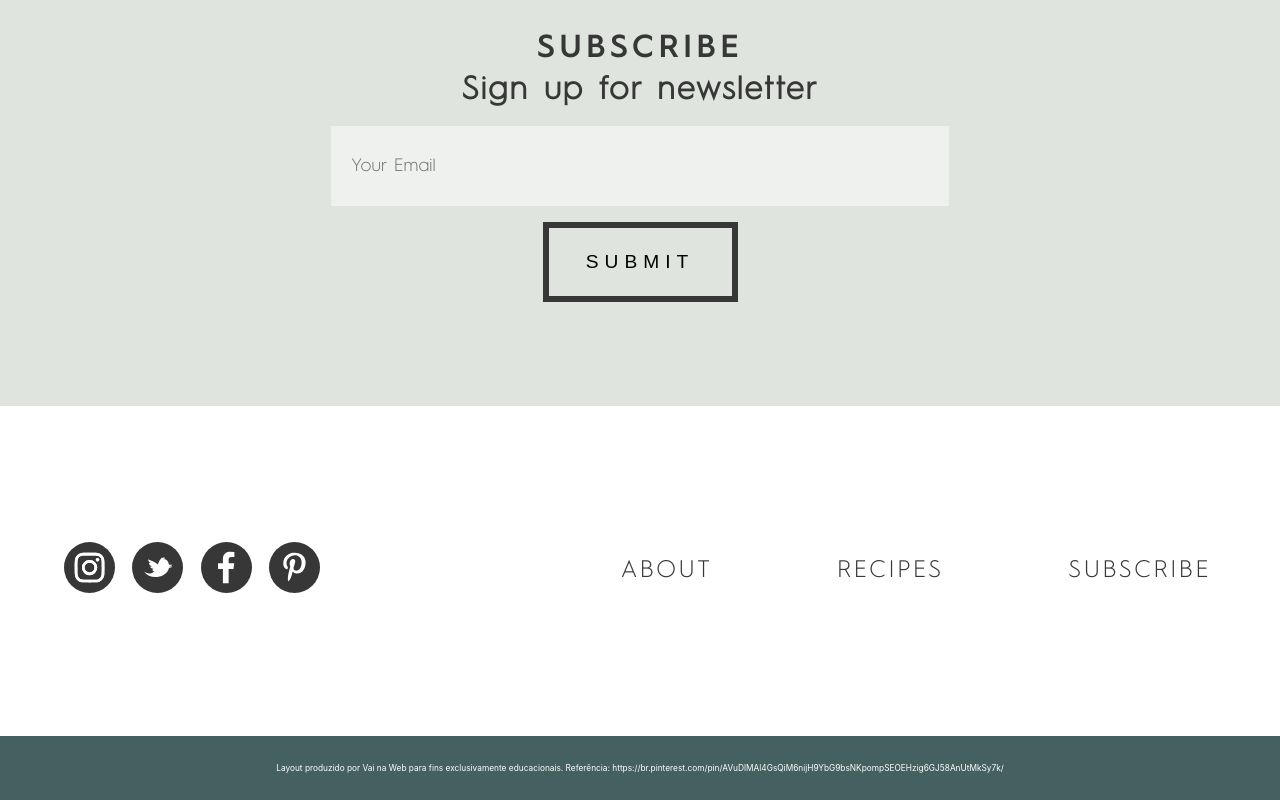
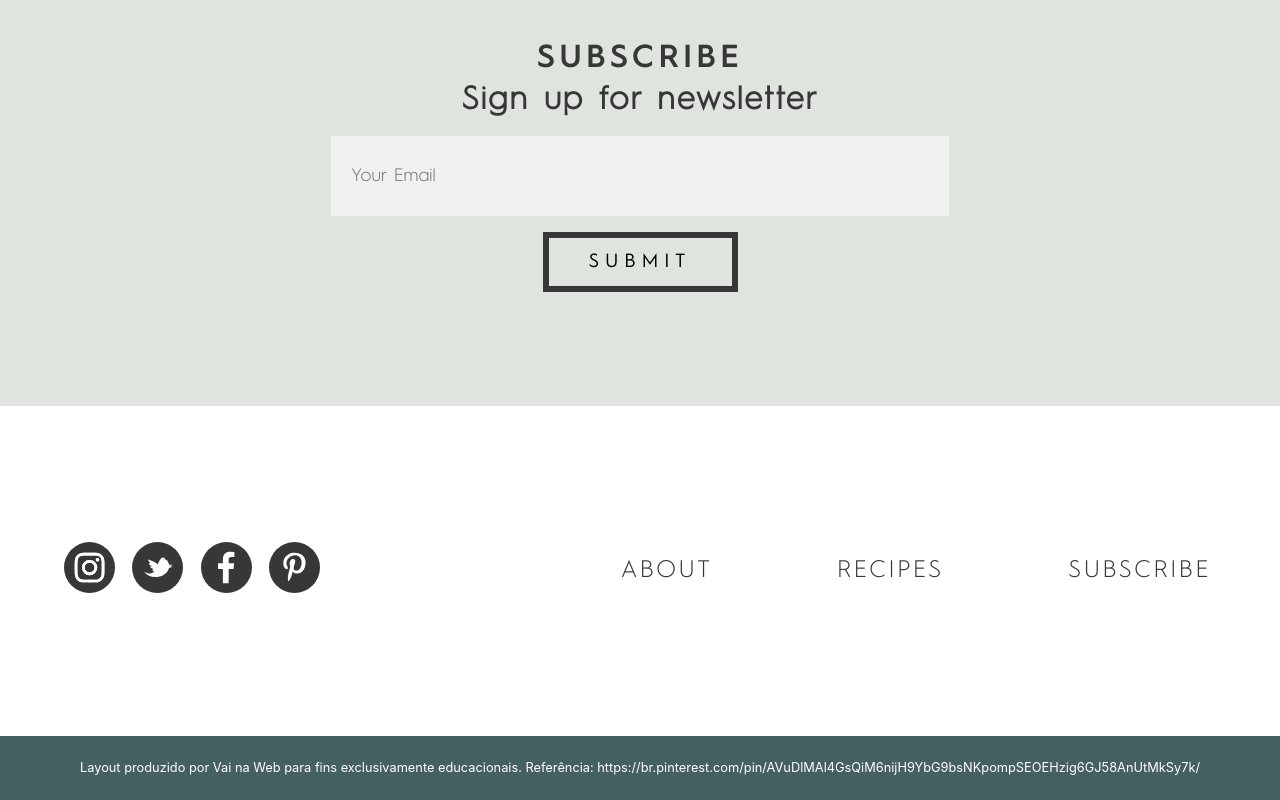
Before and after one commit to LuisAndrade18/Recipes, a React (Create React App) app: page / in a window 1280 px wide. Shown: the part 2515-3315 px from the top of the page. Built offline with nearby package versions, Linux system fonts and the light colour scheme.

Commit message:
copyright and stylized subs

```diff
--- a/src/components/footer/Style.js
+++ b/src/components/footer/Style.js
@@ -59,17 +59,23 @@ export const Subs = styled.div`
     width: 95%;
     max-width: 420px;
     height: 9vh;
-    min-height: 80px;
+    min-height: 60px;
     letter-spacing: 6px;
     font-size: 1.2rem;
     background: none;
     border: solid 6px #373737;
     cursor: pointer;
+    font-family: 'HURME GEOMETRIC';
   }
 
   @media (min-width: 770px) {
     button {
       width: 30%;
+    }
+  }
+  @media (min-width: 1000px) {
+    button {
+      height: 6vh;
     }
   }
 `;
@@ -122,7 +128,7 @@ export const Nav = styled.div`
     ul {
       flex-direction: row;
     }
-    li{
+    li {
       margin: 0;
     }
   }
@@ -178,8 +184,10 @@ export const Copyrigth = styled.div`
     word-break: break-all;
   }
 
-  @media (min-width: 770px){
-    font-size: 1.5rem;
-    text-align: center;
+  @media (min-width: 770px) {
+    div {
+      font-size: 1vw;
+      text-align: center;
+    }
   }
 `;
--- a/src/components/footer/components/Subs.js
+++ b/src/components/footer/components/Subs.js
@@ -27,7 +27,7 @@ const Subs = () => {
         imageUrl: `${welcome}`,
         imageHeight: 200,
         showConfirmButton: false,
-        timer: 2000,
+        timer: 4000,
       });
       setEmail('');
     } else {
```
